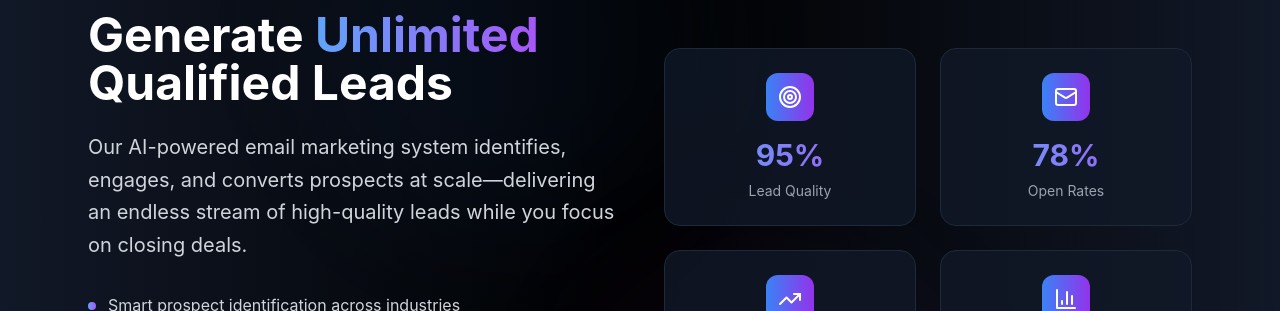
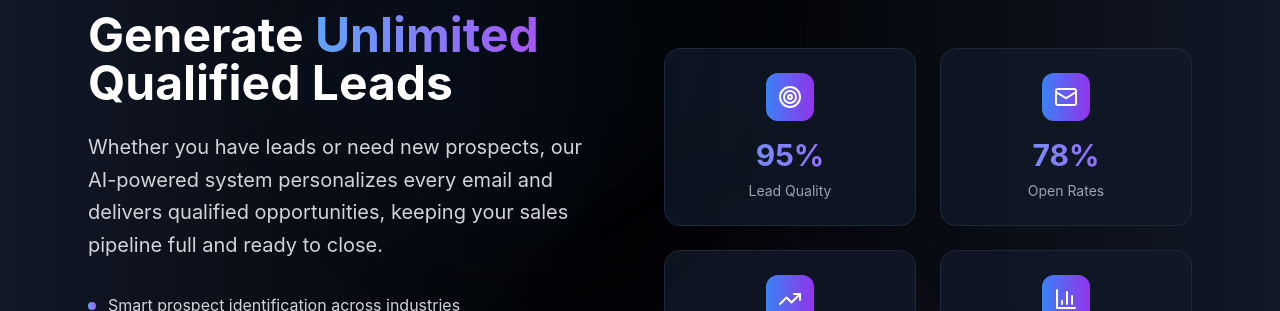
Before and after one commit to amogun/grandvector.com, a React (Vite) app: page / in a window 1280 px wide. Shown: the part 1940-2251 px from the top of the page. Built offline with nearby package versions, Linux system fonts and the light colour scheme; no server answers.

Commit message:
Updated LeadGeneration.tsx

```diff
--- a/src/components/LeadGeneration.tsx
+++ b/src/components/LeadGeneration.tsx
@@ -37,9 +37,7 @@ const LeadGeneration = () => {
             </h2>
 
             <p className="text-xl text-gray-300 mb-8 leading-relaxed">
-              Our AI-powered email marketing system identifies, engages, and converts
-              prospects at scale—delivering an endless stream of high-quality leads
-              while you focus on closing deals.
+              Whether you have leads or need new prospects, our AI-powered system personalizes every email and delivers qualified opportunities, keeping your sales pipeline full and ready to close.
             </p>
 
             <div className="space-y-4 mb-8">
```
